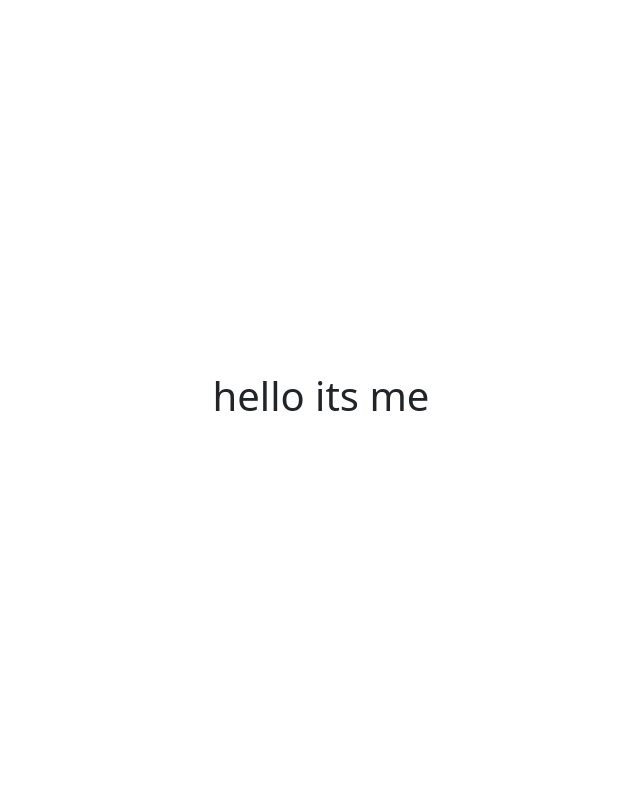
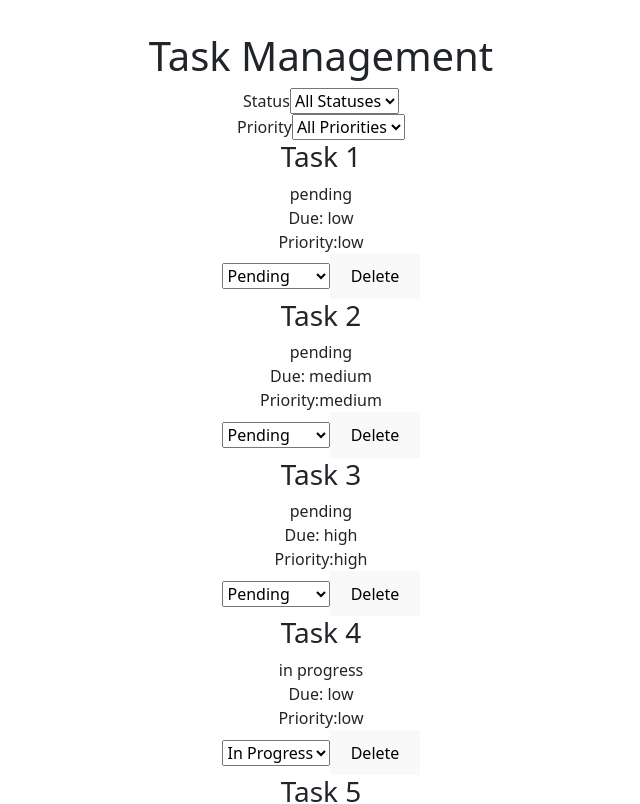
Before and after one commit to structbase/task-manager, a React (Vite) app: page / in a window 1280 px wide. Shown: the top 804 px of the page, without its empty margins (319-959 px from the left). Built offline with nearby package versions, Linux system fonts and the light colour scheme.

Commit message:
App implemented with sample array of objects

```diff
--- a/src/App.tsx
+++ b/src/App.tsx
@@ -1,12 +1,136 @@
-import { useState } from "react";
-
 import "./App.css";
+import React, { useState } from "react";
+import type { Task, TaskStatus } from "./types";
+import { TaskList } from "./components/TaskList/TaskList";
+import { TaskFilter } from "./components/TaskFilter/TaskFilter";
 
 function App() {
+    const [tasks, setTasks] = useState<Task[]>([
+        // PENDING
+        {
+            id: "1",
+            title: "Task 1",
+            description: "Pending + Low priority",
+            status: "pending",
+            priority: "low",
+            dueDate: "2025-12-10",
+        },
+        {
+            id: "2",
+            title: "Task 2",
+            description: "Pending + Medium priority",
+            status: "pending",
+            priority: "medium",
+            dueDate: "2025-12-11",
+        },
+        {
+            id: "3",
+            title: "Task 3",
+            description: "Pending + High priority",
+            status: "pending",
+            priority: "high",
+            dueDate: "2025-12-12",
+        },
+
+        // IN-PROGRESS
+        {
+            id: "4",
+            title: "Task 4",
+            description: "In-progress + Low priority",
+            status: "in-progress",
+            priority: "low",
+            dueDate: "2025-12-13",
+        },
+        {
+            id: "5",
+            title: "Task 5",
+            description: "In-progress + Medium priority",
+            status: "in-progress",
+            priority: "medium",
+            dueDate: "2025-12-14",
+        },
+        {
+            id: "6",
+            title: "Task 6",
+            description: "In-progress + High priority",
+            status: "in-progress",
+            priority: "high",
+            dueDate: "2025-12-15",
+        },
+
+        // COMPLETED
+        {
+            id: "7",
+            title: "Task 7",
+            description: "Completed + Low priority",
+            status: "completed",
+            priority: "low",
+            dueDate: "2025-12-16",
+        },
+        {
+            id: "8",
+            title: "Task 8",
+            description: "Completed + Medium priority",
+            status: "completed",
+            priority: "medium",
+            dueDate: "2025-12-17",
+        },
+        {
+            id: "9",
+            title: "Task 9",
+            description: "Completed + High priority",
+            status: "completed",
+            priority: "high",
+            dueDate: "2025-12-18",
+        },
+    ]);
+
+    const [filters, setFilters] = useState<{
+        status?: TaskStatus;
+        priority?: "low" | "medium" | "high";
+    }>({});
+
+    const handleStatusChange = (taskId: string, newStatus: TaskStatus) => {
+        setTasks((prev) =>
+            prev.map((task) =>
+                task.id === taskId ? { ...task, status: newStatus } : task
+            )
+        );
+    };
+
+    const handleDelete = (taskId: string) => {
+        setTasks((prev) => prev.filter((task) => task.id !== taskId));
+    };
+
+    const handleFilterChange = (newFilters: {
+        status?: TaskStatus;
+        priority?: "low" | "medium" | "high";
+    }) => {
+        setFilters(newFilters);
+    };
+
+    const filteredTasks = tasks.filter((task) => {
+        const statusMatch = filters.status
+            ? task.status === filters.status
+            : true;
+        const priorityMatch = filters.priority
+            ? task.priority === filters.priority
+            : true;
+        return statusMatch && priorityMatch;
+    });
+
     return (
-        <>
-            <h1>hello its me</h1>
-        </>
+        <div>
+            <div>
+                <h1>Task Management</h1>
+            </div>
+            <TaskFilter onFilterChange={handleFilterChange} />
+            <TaskList
+                tasks={filteredTasks}
+                onStatusChange={handleStatusChange}
+                onDelete={handleDelete}
+            />
+        </div>
     );
 }
 
```
